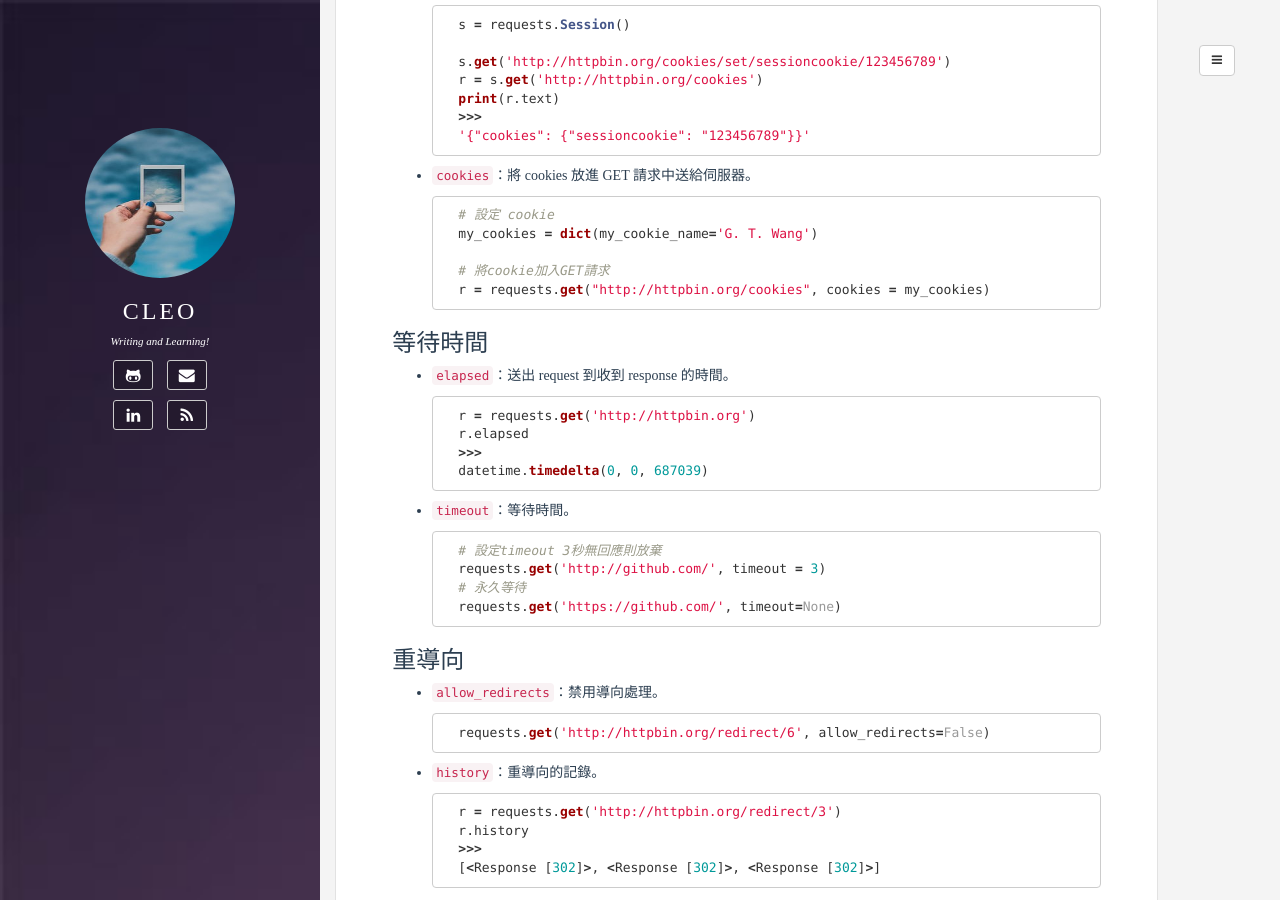
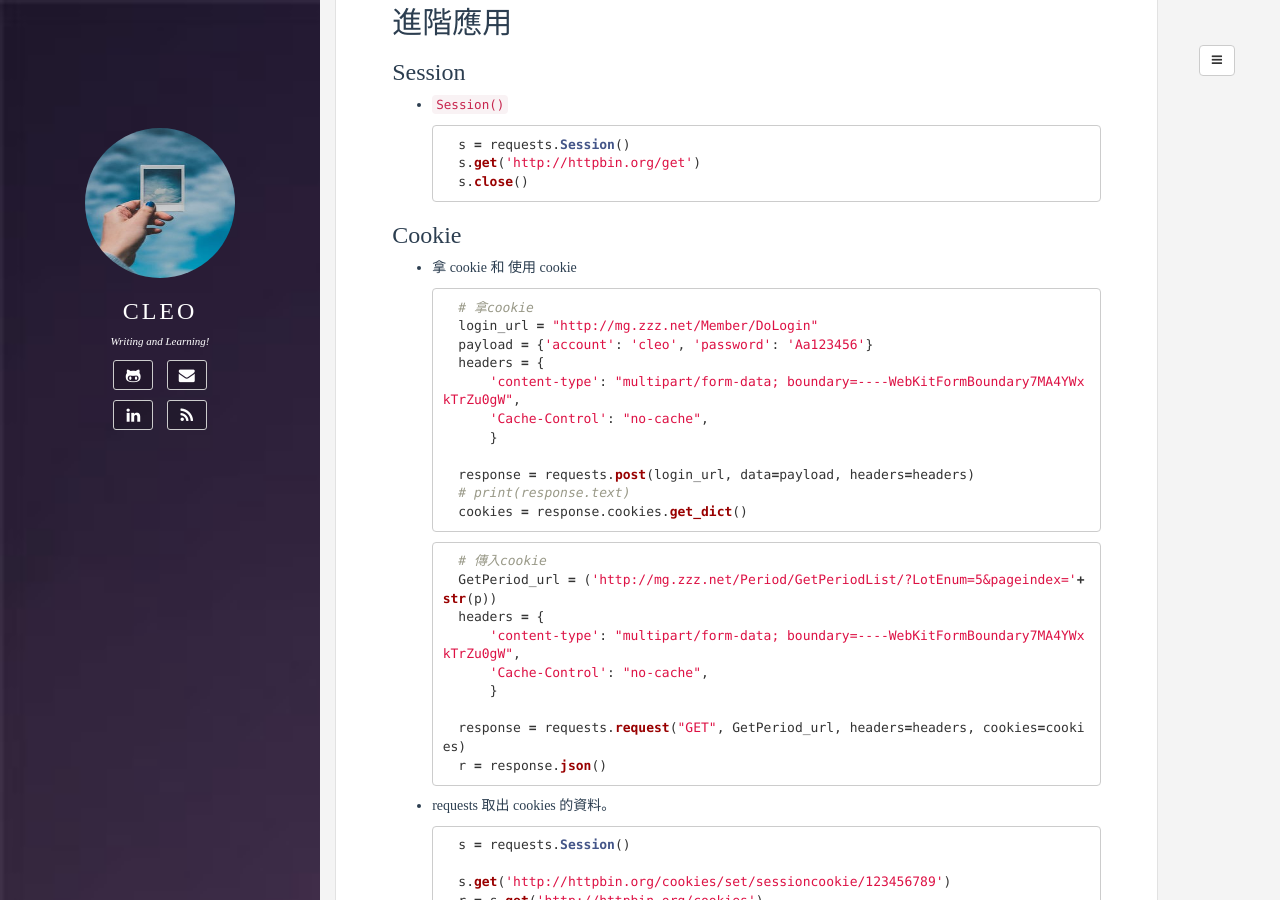
Before and after one commit to cleoliu/blog-2021, a Jekyll site: the page built from _posts/2018-11-02-[Python爬蟲] 03. requests HTTP GET&POST.md, in a window 1280 px wide and 900 px high, scrolled down 3543 px. Built offline with Jekyll 4.4.1, drawn with Linux system fonts in a browser that asks for light colours; comment, search, counter and statistics services are not loaded; some of the changed text lies outside the part shown.

Commit message:
modify -- requests

````diff
--- a/_posts/2018-11-02-[Python爬蟲] 03. requests HTTP GET&POST.md
+++ b/_posts/2018-11-02-[Python爬蟲] 03. requests HTTP GET&POST.md
@@ -56,51 +56,73 @@
 
     ```python
     import requests
+
     r = requests.get('https://www.google.com.tw/')
     ```
 
-- `text`：輸出回應的內容。
+- `.text`：輸出回應的內容（str 型態）。
 
     ```python
-    print(r.text)
+    import requests
+
+    r = requests.get('https://www.google.com.tw/')
+    print (r.text)
+    ```
+
+    ```
     >>>
     u'{"type":"User"...'
+    ```
+- `.json()`：輸出成 json 格式
 
-    # 輸出成json格式
-    print(r.json())
+    ```python
+    import requests
+
+    r = requests.get('https://www.google.com.tw/')
+    print (r.json())
+    ```
+
+    ```
     >>>
     {u'private_gists': 419, u'total_private_repos': 77, ...}
     ```
 
-- `headers`：取得 headers 的 content-type。
+- `.headers`：取得 headers 的 content-type。
 
     ```python
     r.headers['content-type']
+    ```
+
+    ```
     >>>
     'application/json; charset=utf8'
     ```
 
-- `encoding`：設定編碼。
+- `.encoding`：設定編碼。
 
     ```python
-    # 編碼
     r.encoding = 'utf-8'
     r.encoding = 'cp950'
     r.encoding = 'utf8'
     ```
 
-- `status_code`：伺服器回應的狀態碼。
+- `.status_code`：伺服器回應的狀態碼。
 
     ```python
     print(r.status_code)
+    ```
+
+    ```
     >>>
     200
+    ```
 
-    #檢查狀態碼是否 OK
+- 檢查狀態碼（status_code）是否 OK
+
+    ```python
     if r.status_code == requests.codes.ok:
         print("OK")
     ```
-
 
 
 ### 傳遞參數
@@ -204,6 +226,36 @@
     ```
 
 ### Cookie
+
+- 拿 cookie 和 使用 cookie
+
+    ```python
+    # 拿cookie
+    login_url = "http://mg.zzz.net/Member/DoLogin"
+    payload = {'account': 'cleo', 'password': 'Aa123456'}
+    headers = {
+        'content-type': "multipart/form-data; boundary=----WebKitFormBoundary7MA4YWxkTrZu0gW",
+        'Cache-Control': "no-cache",
+        }
+
+    response = requests.post(login_url, data=payload, headers=headers)
+    # print(response.text)
+    cookies = response.cookies.get_dict()
+    ```
+
+    ```python
+    # 傳入cookie
+    GetPeriod_url = ('http://mg.zzz.net/Period/GetPeriodList/?LotEnum=5&pageindex='+str(p))
+    headers = {
+        'content-type': "multipart/form-data; boundary=----WebKitFormBoundary7MA4YWxkTrZu0gW",
+        'Cache-Control': "no-cache",
+        }
+
+    response = requests.request("GET", GetPeriod_url, headers=headers, cookies=cookies)
+    r = response.json()
+    ```
+
+
 - requests 取出 cookies 的資料。
 
     ```python
@@ -225,6 +277,7 @@
     # 將cookie加入GET請求
     r = requests.get("http://httpbin.org/cookies", cookies = my_cookies)
     ```
+
 
 ### 等待時間
 
````
Also changed, not shown: _posts/2018-12-14-[Python爬蟲] 09. lxml 解析 HTML 程式碼.md (+21 -21 lines).
